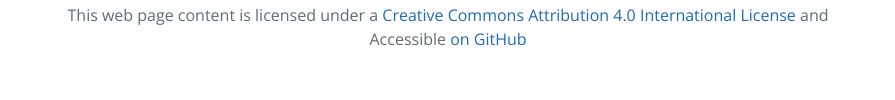
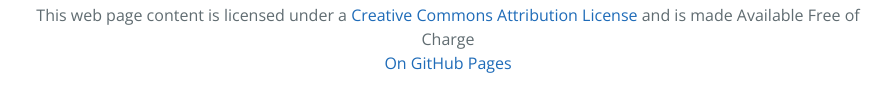
Before and after one commit to OnlineHackathon/OneArmBand, a plain HTML site: page index.html in a window 1280 px wide. Shown: the part 1457-1557 px from the top of the page, without its empty margins (192-1087 px from the left). Drawn offline with nearby package versions, Linux system fonts and the light colour scheme.

Commit message:
Update index.html

```diff
--- a/index.html
+++ b/index.html
@@ -53,7 +53,8 @@
         <hr>
 
     <center>
-      <a rel="license" href="http://creativecommons.org/licenses/by/4.0/"><img alt="Creative Commons License" style="border-width:0" src="https://i.creativecommons.org/l/by/4.0/88x31.png" /></a><br />This web page content is licensed under a <a rel="license" href="http://creativecommons.org/licenses/by/4.0/">Creative Commons Attribution 4.0 International License</a> and Accessible  <a href="https://github.com/OnlineHackathon/OneArmBand">on GitHub</a></center>
+      <a rel="license" href="http://creativecommons.org/licenses/by/4.0/"><img alt="Creative Commons License" style="border-width:0" src="https://i.creativecommons.org/l/by/4.0/88x31.png" /></a><br />This web page content is licensed under a <a rel="license" href="http://creativecommons.org/licenses/by/4.0/">Creative Commons Attribution License</a> and is made Available Free of Charge
+      <br> <a href="https://github.com/OnlineHackathon/OneArmBand">On GitHub Pages</a></center>
 
 </p>
       </footer>
```
